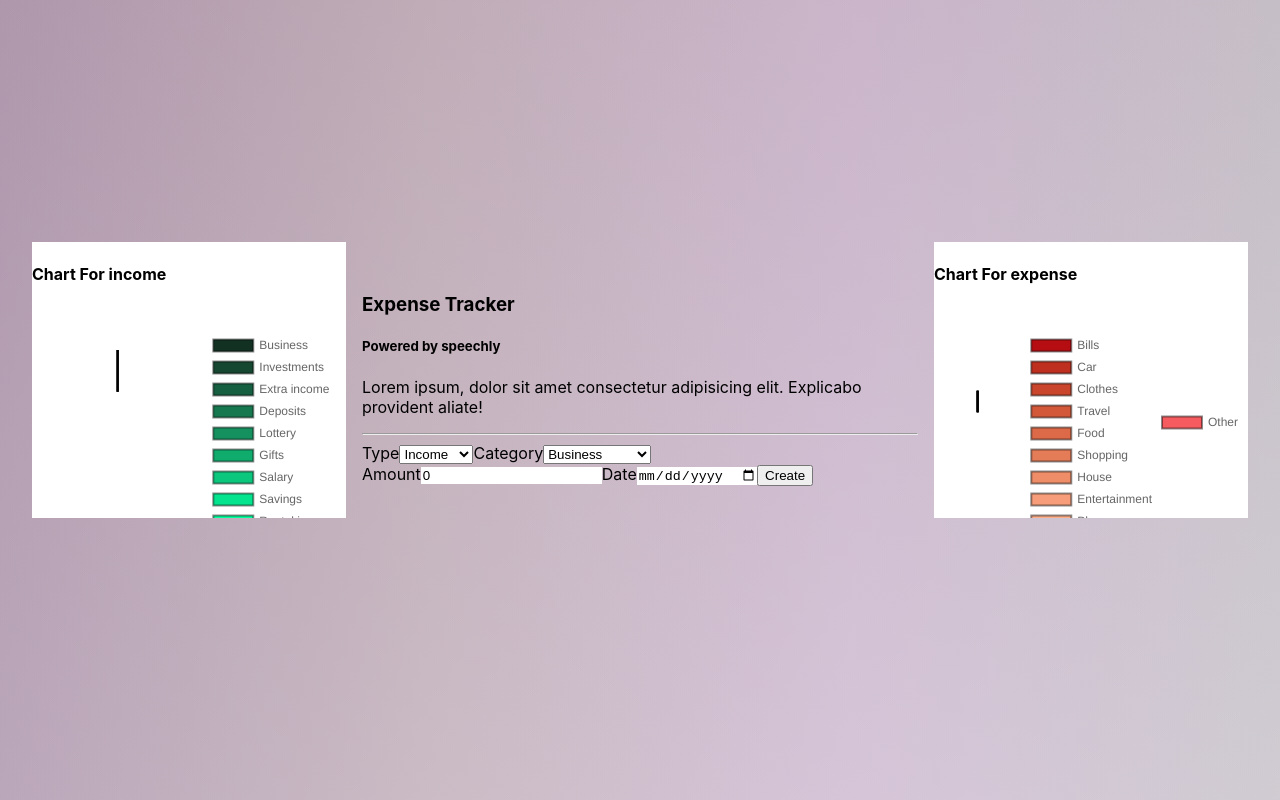
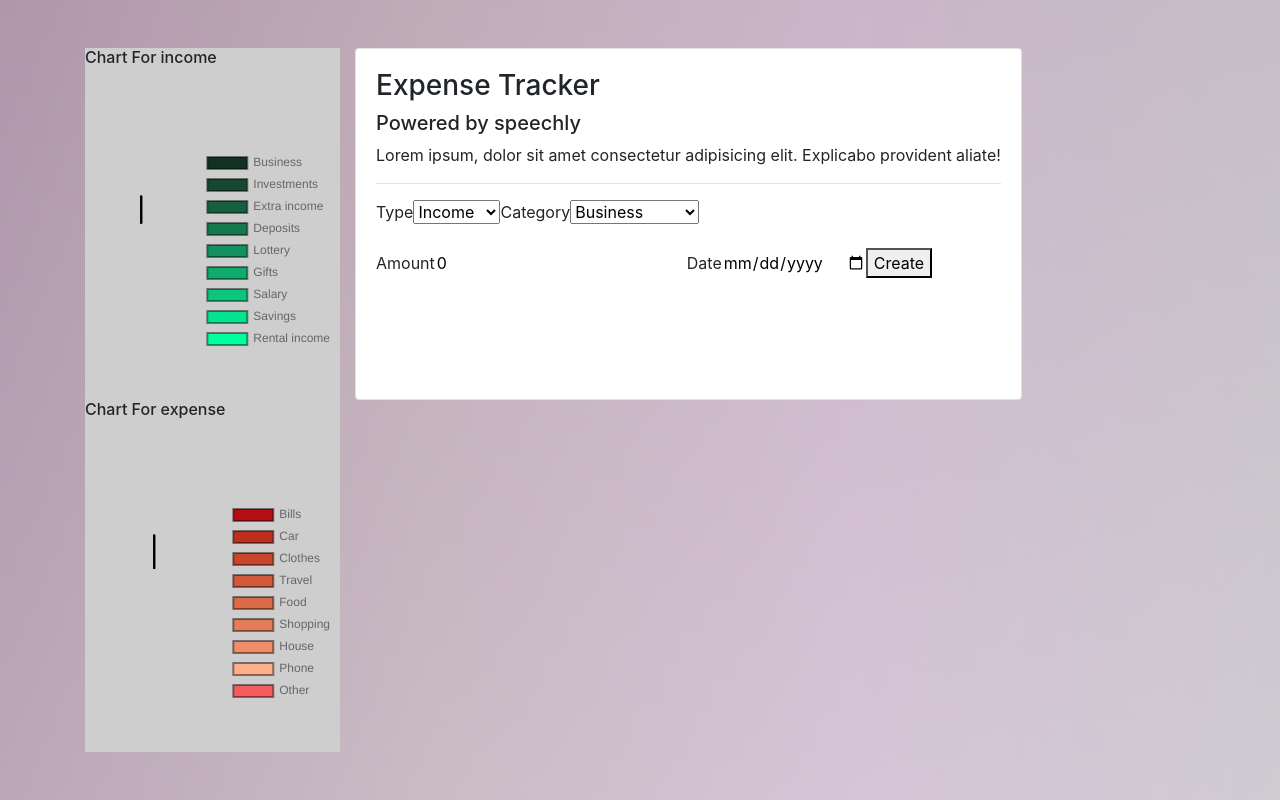
Before and after one commit to raqib-rasheed/voice-recognition-expense-tracker, a React (Create React App) app: page / in a window 1280 px wide. Built offline with nearby package versions, Linux system fonts and the light colour scheme.

Commit message:
added some styling

```diff
--- a/src/App.css
+++ b/src/App.css
@@ -1,9 +1,7 @@
 :root,
 html,
 body {
-  padding: 0 1rem;
   height: 100vh;
-  margin: 0;
 }
 body {
   background: linear-gradient(
@@ -17,15 +15,9 @@ body {
       rgba(240, 198, 229, 0.521),
       rgba(195, 238, 195, 0.219)
     ),
-    linear-gradient(45deg, rgba(201, 105, 142, 0.486), #ec99c781);
-  align-items: center;
-  background-repeat: no-repeat;
+    linear-gradient(45deg, rgba(201, 105, 142, 0.486), #ec99c781) no-repeat;
 }
-.wrapper {
-  height: 95vh;
-  display: flex;
-  align-items: center;
-}
+
 .transparent {
   background-color: rgb(84, 153, 214);
 }
@@ -55,13 +47,22 @@ select:active {
   justify-content: space-around;
   align-items: center;
 }
-.ant-card-body {
-  padding: 0;
+
+.chart-container {
+  background: rgb(206, 206, 206);
+  width: 100%;
+  height: 22rem;
 }
-.chart-container {
-  background: white;
-  width: 22rem;
+
+@media (max-width: 760px) {
+  html {
+    height: auto;
+  }
 }
-.users-area {
-  margin: 0 1rem;
+@media (min-width: 760px) {
+  .wrapper {
+    height: 100vh;
+    display: flex;
+    align-items: center;
+  }
 }
--- a/src/App.tsx
+++ b/src/App.tsx
@@ -2,20 +2,33 @@ import React from "react";
 
 import Chart from "./components/chart/Chart";
 
+import "bootstrap/dist/css/bootstrap.min.css";
 import "./App.css";
 import UsersArea from "./components/Main/UsersArea";
 import { Provider } from "./context/Context";
+import { Container, Row } from "react-bootstrap";
 
 function App() {
   return (
     <Provider>
-      <div className="wrapper">
-        <Chart title="income" />
-        <UsersArea />
-        <Chart title="expense" />
-      </div>
+      <Container className="wrapper">
+        <Row>
+          <Chart title="income" />
+          <UsersArea />
+          <Chart title="expense" />
+        </Row>
+      </Container>
     </Provider>
   );
 }
 
 export default App;
+
+// <Row>
+//   <Col md={4}>md=4</Col>
+//   <Col md={{ span: 4, offset: 4 }}>{`md={{ span: 4, offset: 4 }}`}</Col>
+// </Row>
+// <Row>
+//   <Col md={{ span: 3, offset: 3 }}>{`md={{ span: 3, offset: 3 }}`}</Col>
+//   <Col md={{ span: 3, offset: 3 }}>{`md={{ span: 3, offset: 3 }}`}</Col>
+// </Row>
--- a/src/components/chart/Chart.tsx
+++ b/src/components/chart/Chart.tsx
@@ -1,4 +1,5 @@
 import React, { useContext, useMemo } from "react";
+import { Col } from "react-bootstrap";
 import { Doughnut } from "react-chartjs-2";
 import { ExportTrackerContext } from "../../context/Context";
 import { TContextProps } from "../../types/transactions-types";
@@ -36,15 +37,12 @@ const Chart = (props: PropVal) => {
 
   return (
     <>
+      <Col md={3} className="">
         <div className="chart-container">
-        <h4>{`Chart For ${title}`}</h4>
+          <h6>{`Chart For ${title}`}</h6>
           <Doughnut
             data={state}
             options={{
-            title: {
-              display: true,
-              fontSize: 20,
-            },
               fill: false,
               responsive: true,
               maintainAspectRatio: false,
@@ -55,6 +53,7 @@ const Chart = (props: PropVal) => {
             }}
           />
         </div>
+      </Col>
     </>
   );
 };
--- a/src/utils/categoriesConstants.ts
+++ b/src/utils/categoriesConstants.ts
@@ -45,9 +45,7 @@ export const expenseCategories = [
   { type: "Food", amount: 0, color: expenseColors[4] },
   { type: "Shopping", amount: 0, color: expenseColors[5] },
   { type: "House", amount: 0, color: expenseColors[6] },
-  { type: "Entertainment", amount: 0, color: expenseColors[7] },
   { type: "Phone", amount: 0, color: expenseColors[8] },
-  { type: "Pets", amount: 0, color: expenseColors[9] },
   { type: "Other", amount: 0, color: expenseColors[10] },
 ];
 
```
Lines whose indentation alone changed are shown as unchanged.
